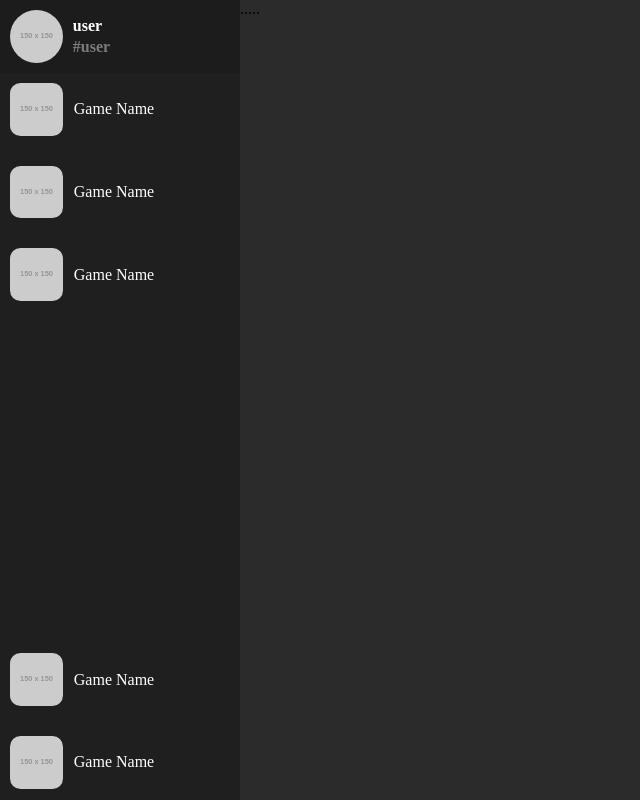
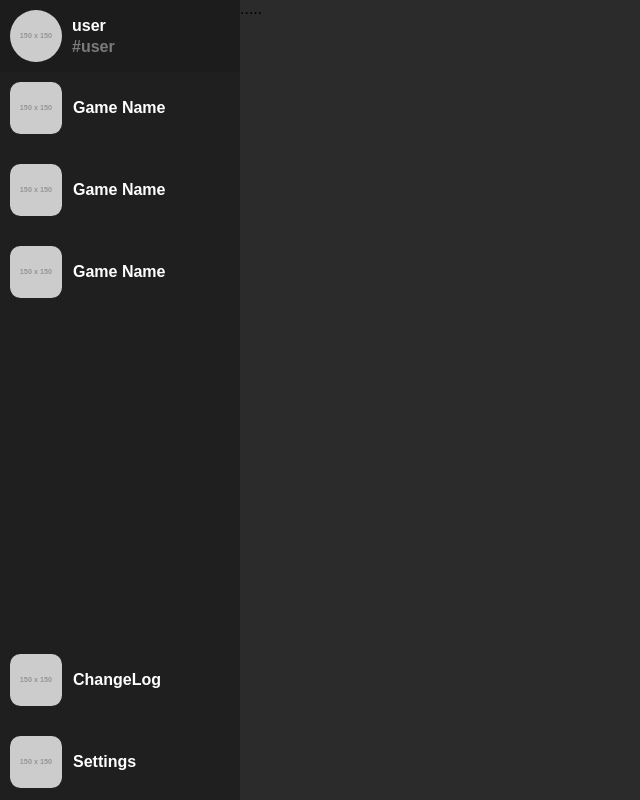
Before and after one commit to Neyunse/launcher, a plain HTML site: page index.html in a window 1280 px wide. Shown: the whole page, without its empty margins (0-640 px from the left). Drawn offline with Linux system fonts and the light colour scheme; placeholder pictures from the web are drawn by us.

Commit message:
update index.html and style.css

```diff
--- a/index.html
+++ b/index.html
@@ -9,7 +9,7 @@
 </head>
 <body>
       <main class="wrapper">
-            <header class="nav">
+            <header class="nav active">
                   <div class="user_container">
                         <img class="image" src="https://via.placeholder.com/150" alt="" srcset="">
 
@@ -19,18 +19,18 @@
                         </div>
                   </div>
                   <div class="nav-bar">
-                        <ul>
+                        <ul class="games_list">
                               <li class="game_item">
                                     <img class="image" src="https://via.placeholder.com/150" alt="" srcset="">
-                                    <span>Game Name</span>
+                                    <span class="nav-span">Game Name</span>
                               </li>
                               <li class="game_item">
                                     <img class="image" src="https://via.placeholder.com/150" alt="" srcset="">
-                                    <span>Game Name</span>
+                                    <span class="nav-span">Game Name</span>
                               </li>
                               <li class="game_item">
                                     <img class="image" src="https://via.placeholder.com/150" alt="" srcset="">
-                                    <span>Game Name</span>
+                                    <span class="nav-span">Game Name</span>
                               </li>
                         </ul>
 
@@ -38,11 +38,11 @@
                         <ul class="bottom-nav">
                               <li class="btm_item">
                                     <img class="image" src="https://via.placeholder.com/150" alt="" srcset="">
-                                    <span>Game Name</span>
+                                    <span class="nav-span">ChangeLog</span>
                               </li>
                               <li class="btm_item">
                                     <img class="image" src="https://via.placeholder.com/150" alt="" srcset="">
-                                    <span>Game Name</span>
+                                    <span class="nav-span">Settings</span>
                               </li>
                         </ul>
 
--- a/style.css
+++ b/style.css
@@ -2,6 +2,10 @@
       padding: 0px;
       margin: 0px;
       box-sizing: border-box;
+}
+
+body {
+      font-family: sans-serif, Arial, Helvetica;
 }
 
 .wrapper{
@@ -12,9 +16,14 @@
       display: flex;
 }
 
+
+
 .wrapper .nav{
+      width: 72px;
+      background: #1F1F1F;
+}
+.wrapper .nav.active{
       width: 240px;
-      background: #1F1F1F;
 }
 
 .wrapper .nav .user_container{
@@ -27,20 +36,27 @@
       color: #fff;
 
 }
-.user_container .image{
+.wrapper .nav .user_container .image{
       overflow: hidden;
       border-radius: 50%;
-      width: 24%;
+      width: 52px;
       position: relative;
 }
 
-.user_container .user_det{
+.wrapper .nav .user_container .user_det{
       display: flex;
       flex-direction: column;
       gap: 3px;
       font-weight: bold;
+
+      display: none;
 }
-.user_container .user_det span:nth-child(2){
+
+.wrapper .nav.active .user_container .user_det{
+      display: flex;
+}
+
+.wrapper .nav .user_container .user_det span:nth-child(2){
       color: #7b7b7b;
 }
 
@@ -59,6 +75,11 @@
       gap: 10px;
 }
 
+.nav-bar .game_list{
+      max-height: 100%;
+      overflow: scroll;
+}
+
 .nav-bar ul li.game_item, li.btm_item{
       width: 100%;
       padding: 10px;
@@ -67,13 +88,29 @@
       gap: 11px;
       user-select: none;
       color: #fff;
+      overflow: hidden;
 }
 .nav-bar ul li.game_item .image, li.btm_item .image{
       overflow: hidden;
       border-radius: 20%;
-      width: 24%;
+      width: 52px;
       position: relative;
 }
+
+
+.wrapper .nav .nav-bar ul li.game_item .nav-span, li.btm_item .nav-span{
+      font-weight: bold;
+      display: none;
+}
+
+.wrapper .nav.active .nav-bar ul li.game_item .nav-span{
+      display: block;
+}
+
+.wrapper .nav.active .nav-bar ul li.btm_item .nav-span{
+      display:block;
+}
+
 
 .nav-bar ul li.game_item:hover, li.btm_item:hover{
       background-color: #7b7b7b13;
```
